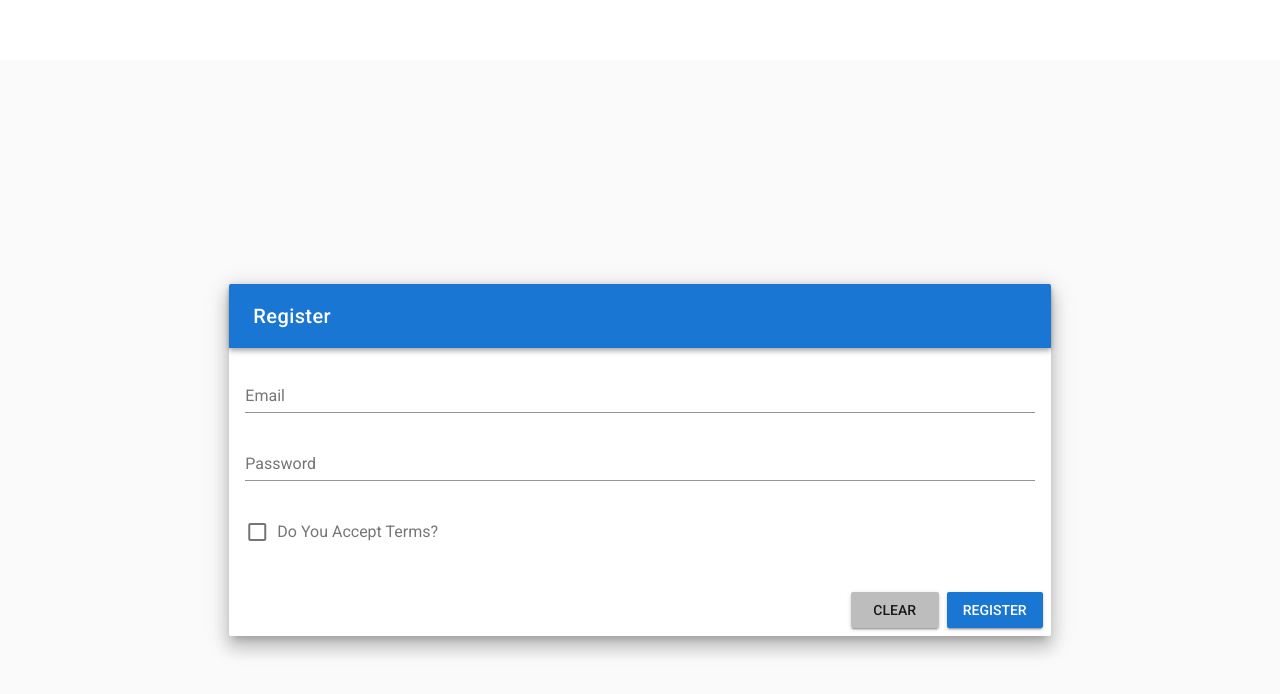
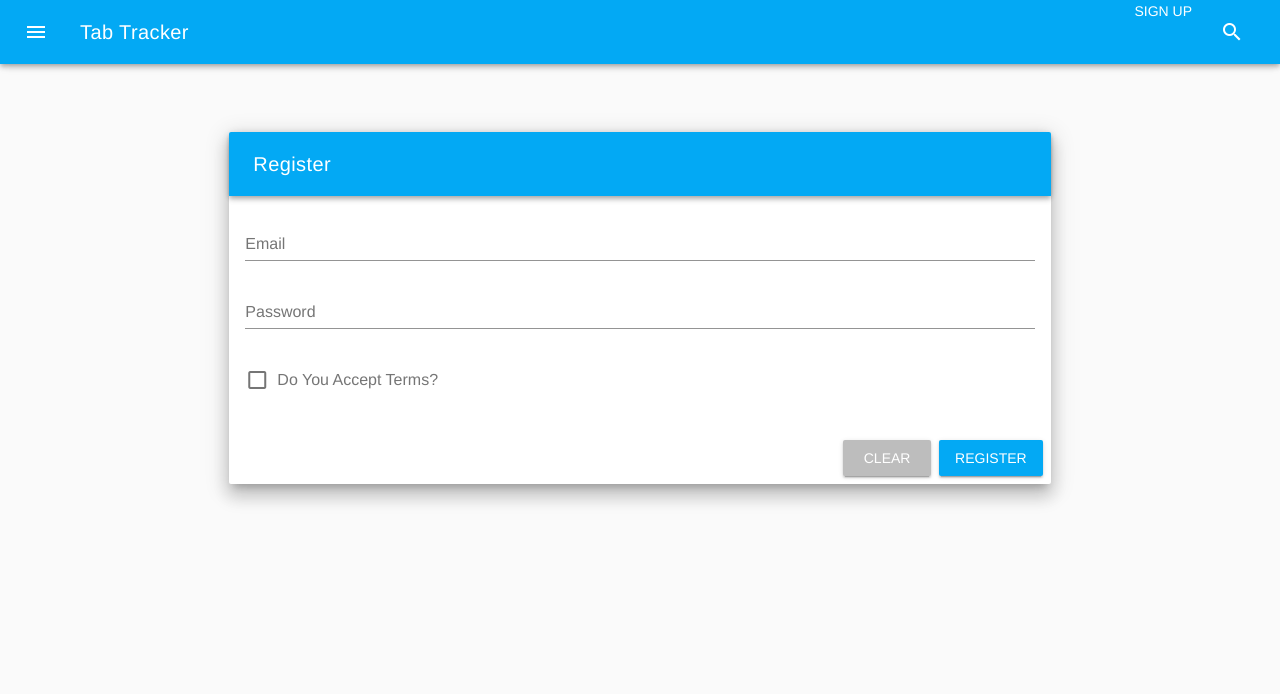
Before and after one commit to JohnnyBarry/vue_project, a Vue app in the folder client/: page /#/register in a window 1280 px wide. Shown: the top 694 px of the page. Built offline with nearby package versions, Linux system fonts and the light colour scheme.

Commit message:
Added a header file

```diff
--- a/client/src/App.vue
+++ b/client/src/App.vue
@@ -1,13 +1,23 @@
 <template>
   <div id="app">
-    <!-- <img src="./assets/logo.png"> -->
-    <router-view/>
+    <v-app>
+      <page-header />
+      <v-content>
+        <v-container fluid>
+          <router-view/>
+        </v-container>
+      </v-content>
+    </v-app>
   </div>
 </template>
 
 <script>
+import PageHeader from '@/components/Header.vue'
 export default {
-  name: 'App'
+  name: 'App',
+  components: {
+    PageHeader
+  }
 }
 </script>
 
--- /dev/null
+++ b/client/src/components/Header.vue
@@ -0,0 +1,32 @@
+<template>
+ <v-toolbar fixed dark color="light-blue" >
+    <v-toolbar-side-icon></v-toolbar-side-icon>
+    <v-toolbar-title class="white--text">Tab Tracker</v-toolbar-title>
+    <!-- TODO implement this later -->
+    <!-- <v-toolbar-items class="pr-3">
+      <v-btn flat dark>
+        Browse
+      </v-btn>
+    </v-toolbar-items> -->
+    <v-spacer></v-spacer>
+    <v-toolbar-items>
+      <router-link to="register" class="btn btn--flat light-blue">
+        <v-btn flat dark>
+          Sign Up
+        </v-btn>
+      </router-link>
+      <v-btn icon>
+        <v-icon>search</v-icon>
+      </v-btn>
+    </v-toolbar-items>
+  </v-toolbar>
+</template>
+<script>
+export default {
+
+}
+</script>
+
+<!-- Add "scoped" attribute to limit CSS to this component only -->
+<style scoped>
+</style>
--- a/client/src/components/Register.vue
+++ b/client/src/components/Register.vue
@@ -1,14 +1,11 @@
 <template>
-  <v-app id="inspire">
-    <v-content>
-      <v-container fluid fill-height>
-        <v-layout align-center justify-center>
+  <v-layout align-center justify-center class="pt-5">
     <v-flex md8 xs10>
       <v-alert outline dismissible :type="alert" v-model="showAlert" class="my-3 headline">
         {{message}}
       </v-alert>
       <v-card class="elevation-12">
-              <v-toolbar dark color="primary">
+        <v-toolbar dark color="light-blue">
           <v-toolbar-title>Register</v-toolbar-title>
           <v-spacer></v-spacer>
         </v-toolbar>
@@ -44,15 +41,12 @@
         </v-card-text>
         <v-card-actions>
           <v-spacer></v-spacer>
-                <v-btn color="grey lighten-1" @click="clear">Clear</v-btn>
-                <v-btn color="primary" @click="register">Register</v-btn>
+          <v-btn dark color="grey lighten-1" @click="clear">Clear</v-btn>
+          <v-btn dark color="light-blue" @click="register">Register</v-btn>
         </v-card-actions>
       </v-card>
     </v-flex>
   </v-layout>
-      </v-container>
-    </v-content>
-  </v-app>
 </template>
 <script>
 import AuthenticationService from '@/services/AuthenticationServices'
```
Lines whose indentation alone changed are shown as unchanged.
